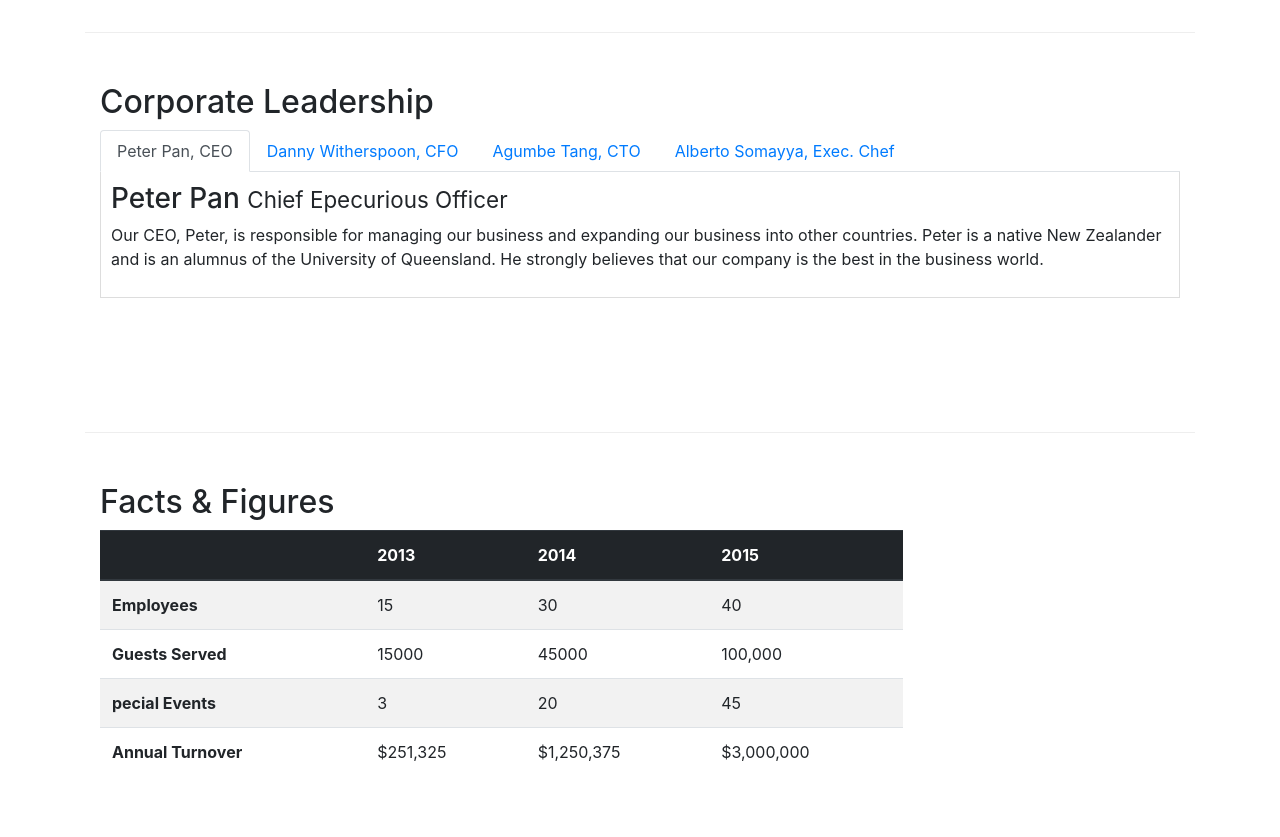
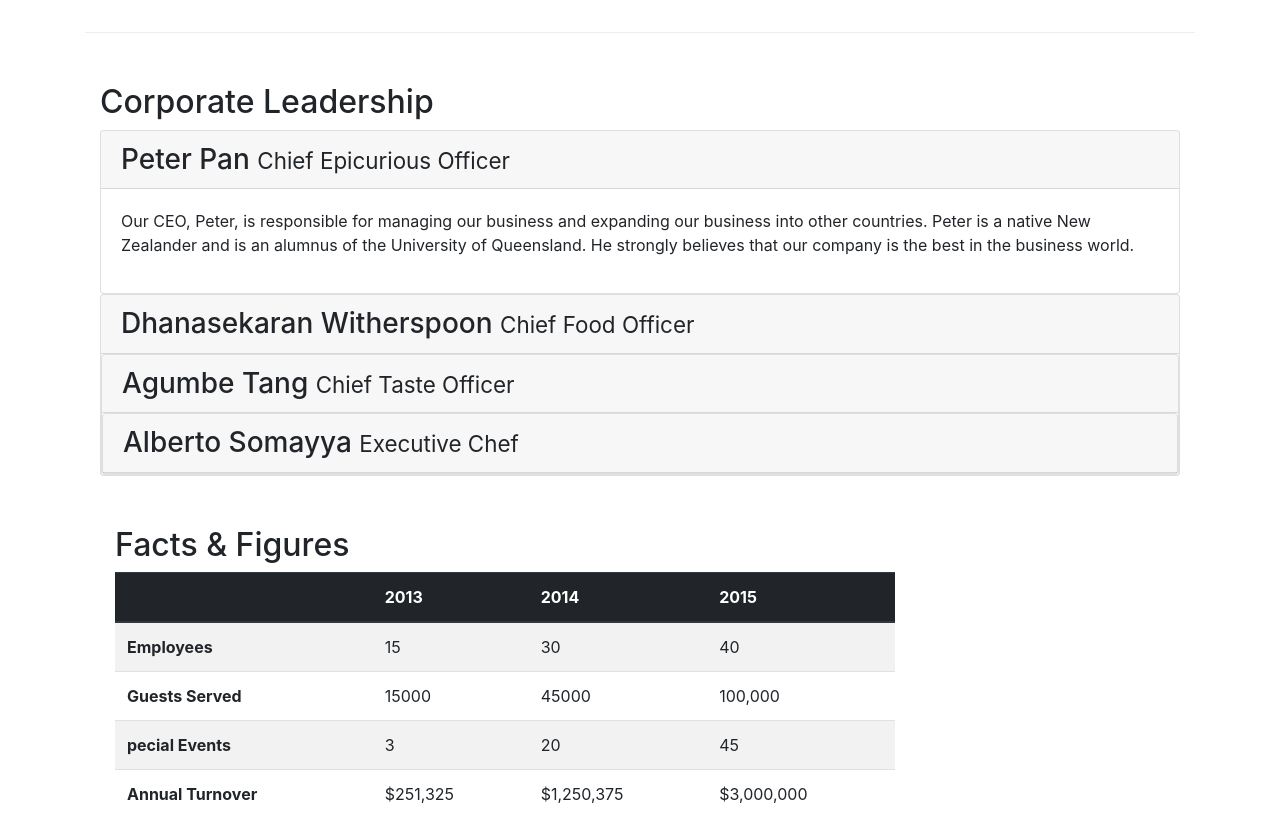
Before and after one commit to Cambekk/bootstrap-4, a website: page about.html in a window 1280 px wide. Shown: the part 1220-2057 px from the top of the page. Drawn offline with nearby package versions, Linux system fonts and the light colour scheme.

Commit message:
accordion

```diff
--- a/about.html
+++ b/about.html
@@ -98,48 +98,69 @@
        <div class="row row-content">
             <div class="col-12">
                 <h2>Corporate Leadership</h2>
-                <ul class="nav nav-tabs">
-                    <li class="nav-item">
-                    <a class="nav-link active" href="#peter"
-                        role="tab" data-toggle="tab">Peter Pan, CEO</a>
-                    </li>
-                    <li class="nav-item">
-                    <a class="nav-link" href="#danny" role="tab"
-                        data-toggle="tab">Danny Witherspoon, CFO</a>
-                    </li>
-                    <li class="nav-item">
-                    <a class="nav-link" href="#agumbe"role="tab"
-                        data-toggle="tab">Agumbe Tang, CTO</a>
-                    </li>
-                    <li class="nav-item">
-                    <a class="nav-link" href="#alberto" role="tab"
-                        data-toggle="tab">Alberto Somayya, Exec. Chef</a>
-                    </li>
-                </ul>
-                <div class="tab-content">
-                    <div class="tab-pane fade show active" id="peter" role="tabpanel">
-                        <h3>Peter Pan <small>Chief Epecurious Officer</small></h3>
-                        <p class="d-none d-sm-block">Our CEO, Peter, is responsible for managing our business and expanding our business into other countries. Peter is a native New Zealander and is an alumnus of the University of Queensland. He strongly believes that our company is the best in the business world.</p>
 
+                <div id="accordion">
+                    <div class="card">
+                        <div class="card-header" role="tab" id="peterhead">
+                        <h3 class="mb-0">
+                            <a data-toggle="collapse" data-target="#peter">
+                            Peter Pan <small>Chief Epicurious Officer</small>
+                            </a>
+                        </h3>
+                        </div>
+                        <div class="collapse show" id="peter" data-parent="#accordion">
+                            <div class="card-body">
+                                <p class="d-none d-sm-block">Our CEO, Peter, is responsible for managing our business and expanding our business into other countries. Peter is a native New Zealander and is an alumnus of the University of Queensland. He strongly believes that our company is the best in the business world.</p>
+                            </div>
+                        </div>
+                    </div>
 
+                    <div class="card">
+                        <div class="card-header" role="tab" id="dannyhead">
+                        <h3 class="mb-0">
+                            <a class="collapsed" data-toggle="collapse" data-target="#danny">
+                            Dhanasekaran Witherspoon <small>Chief Food Officer</small>
+                            </a>
+                        </h3>
                     </div>
-                    <div class="tab-pane fade" id="danny" role="tabpanel">
-                        <h3>Danny Witherspoon <small>Chief Food Officer</small></h3>
-                        <p class="d-none d-sm-block">Danny is a graduate of the University of Victoria and the Financial Services Institute of Canada. He is currently a member of the board of directors of the company. Danny strongly believes that our company is the best in the business world.</p>
+                <div class="collapse" id="danny" data-parent="#accordion">
+                    <div class="card-body">
+                        <p class="d-none d-sm-block">Danny is a graduate of the University of Victoria and the Financial Services Institute of Canada. He is currently a member of the board of directors of the company. Danny strongly believes that our company is the best in the business world.</em></p>
+                    </div>
+                </div>
 
-                    </div>
-                    <div class="tab-pane fade" id="agumbe" role="tabpanel">
-                        <h3>Agumbe Tang <small>Chief Taste Officer</small></h3>
+            <div class="card">
+                    <div class="card-header" role="tab" id="agumbehead">
+                    <h3 class="mb-0">
+                        <a class="collapsed" data-toggle="collapse" data-target="#agumbe">
+                        Agumbe Tang <small>Chief Taste Officer</small>
+                        </a>
+                    </h3>
+                </div>
+                <div class="collapse" id="agumbe" data-parent="#accordion">
+                    <div class="card-body">
                         <p class="d-none d-sm-block">Danny is a graduate of the University of Victoria and the Financial Services Institute of Canada. He is currently a member of the board of directors of the company. Danny strongly believes that our company is the best in the business world.</p>
                     </div>
-                    <div class="tab-pane fade" id="alberto" role="tabpanel">
-                        <h3>Alberto Somayya <small>Executive Chef</small></h3>
-                        <p class="d-none d-sm-block">Alberto is a graduate of the University of Texas at El Paso. He is currently a member of the board of directors of the company. Danny strongly believes that our company is the best in the business world.</p>
+                </div>
+
+            <div class="card">
+                    <div class="card-header" role="tab" id="albertohead">
+                    <h3 class="mb-0">
+                        <a class="collapsed" data-toggle="collapse" data-target="#alberto">
+                        Alberto Somayya <small>Executive Chef</small>
+                        </a>
+                    </h3>
+                </div>
+                <div class="collapse" id="alberto" data-parent="#accordion">
+                    <div class="card-body">
+                        <p class="d-none d-sm-block">Alberto is a graduate of the University of Texas at El Paso. He is currently a member of the board of directors of the company. Danny strongly believes that our company is the best in the business world.</em></p>
                     </div>
-
+                </div>
             </div>
 
         </div>
+
+    </div>
 
        </div>
        <div class="row row-content">
```
